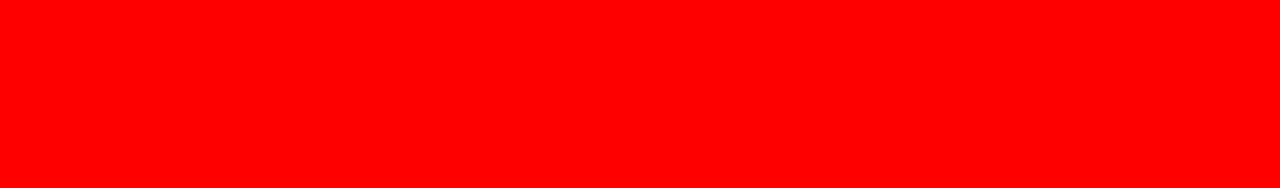
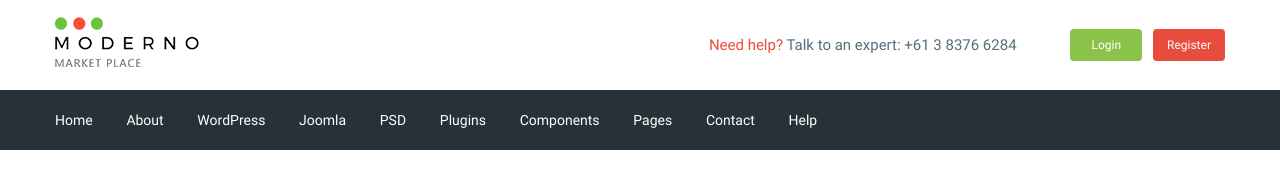
Before and after one commit to kazproger/moderno, a website: page app/index.html in a window 1280 px wide. Drawn offline with nearby package versions, Linux system fonts and the light colour scheme; files that its build step writes are made by us from their sources.

Commit message:
added header

```diff
--- a/app/index.html
+++ b/app/index.html
@@ -1,19 +1,86 @@
 <!DOCTYPE html>
 <html lang="en">
-<head>
-    <meta charset="UTF-8">
-    <meta name="viewport" content="width=device-width, initial-scale=1.0">
+  <head>
+    <meta charset="UTF-8" />
+    <meta name="viewport" content="width=device-width, initial-scale=1.0" />
     <title>Document</title>
-    <link rel="stylesheet" href="css/libs.min.css">
-    <link rel="stylesheet" href="css/style.min.css">
-</head>
-<body>
-
-
-
+    <link rel="preconnect" href="https://fonts.gstatic.com" />
+    <link
+      href="https://fonts.googleapis.com/css2?family=Roboto:wght@500;700&display=swap"
+      rel="stylesheet"
+    />
+    <link rel="stylesheet" href="css/libs.min.css" />
+    <link rel="stylesheet" href="css/style.min.css" />
+  </head>
+  <body>
+    <header class="header" header__btn-login>
+      <div class="header__top">
+        <div class="container">
+          <div class="header__top-inner">
+            <div class="header__logo">
+              <a href="#">
+                <img src="images/logo.png" alt="" />
+              </a>
+            </div>
+            <div class="header__text">
+              <a href="#">
+                <span>Need help?</span>
+              </a>
+              Talk to an expert:
+              <a class="header__phone" href="tel:+61383766284"
+                >+61 3 8376 6284</a
+              >
+            </div>
+            <div class="header__box">
+              <a class="basket" href="#"></a>
+              <a class="header__btn header__btn-login" href="#">Login</a>
+              <a class="header__btn header__btn-register" href="#">Register</a>
+            </div>
+          </div>
+        </div>
+      </div>
+      <div class="header__menu">
+        <div class="container">
+          <nav class="menu">
+            <ul class="menu__list">
+              <li>
+                <a href="#"> Home </a>
+              </li>
+              <li>
+                <a href="#"> About </a>
+              </li>
+              <li>
+                <a href="#"> WordPress </a>
+              </li>
+              <li>
+                <a href="#"> Joomla </a>
+              </li>
+              <li>
+                <a href="#"> PSD </a>
+              </li>
+              <li>
+                <a href="#"> Plugins </a>
+              </li>
+              <li>
+                <a href="#"> Components </a>
+              </li>
+              <li>
+                <a href="#"> Pages </a>
+              </li>
+              <li>
+                <a href="#"> Contact </a>
+              </li>
+              <li>
+                <a href="#"> Help </a>
+              </li>
+            </ul>
+          </nav>
+        </div>
+      </div>
+    </header>
 
     <script src="https://ajax.googleapis.com/ajax/libs/jquery/3.5.1/jquery.min.js"></script>
     <script src="js/libs.min.js"></script>
     <script src="js/main.min.js"></script>
-</body>
+  </body>
 </html>
--- /dev/null
+++ b/app/scss/_global.scss
@@ -0,0 +1,32 @@
+html{
+    box-sizing: border-box;
+}
+
+*,
+*::before,
+*::after{
+    box-sizing: inherit;
+}
+a{
+    display: inline-block;
+    text-decoration: none;
+    color: $color-text;
+}
+ul,li{
+    margin: 0;
+    padding: 0;
+    list-style:none;
+}
+body{
+    font-family: 'Roboto-Regular', sans-serif;
+    font-weight: 400;
+    font-size: 15px;
+    line-height: 24px;
+    color: $color-text;
+}
+
+.container{
+    max-width: 1200px;
+    margin: 0 auto;
+    padding: 0px 15px;
+}
--- /dev/null
+++ b/app/scss/_vars.scss
@@ -0,0 +1,4 @@
+$color-text: #546e7a;
+$red: #e74c3c;
+$green: #8bc34a;
+$bg: #263238;
--- /dev/null
+++ b/app/scss/fonts.scss
@@ -0,0 +1,7 @@
+@font-face {
+    font-family: 'Roboto-Regular';
+    src: url('../fonts/Roboto-Regular.woff2') format('woff2'),
+         url('../fonts/Roboto-Regular.woff') format('woff');
+         font-weight: 400;
+         font-display: swap;
+}
--- a/app/scss/style.scss
+++ b/app/scss/style.scss
@@ -1,6 +1,53 @@
-html{
-    box-sizing: border-box;
+@import 'vars';
+@import 'global';
+@import 'fonts';
+
+.header__top-inner{
+    display: flex;
+    justify-content: space-between;
+    height: 90px;
+    align-items: center;
 }
-body{
-    background-color: red;
+.header__text{
+    margin-left: auto;
+    margin-right: 50px;
+    span{
+        color: $red;
+    }
 }
+
+.header__btn{
+    padding: 4px;
+    width: 72px;
+    border-radius: 4px;
+    text-align: center;
+    color:#fff;
+    font-size: 12px;
+}
+.header__btn-login{
+    background-color: $green;
+}
+.header__btn-register{
+    background-color: $red;
+    margin-left: 7px;
+}
+.header__menu{
+    background-color: $bg;
+}
+.menu{
+    display: flex;
+    align-items: center;
+    height: 60px;
+}
+.menu__list{
+    li{
+        display: inline-block;
+        & + li{
+            margin-left: 30px;
+        }
+    }
+    a{
+        color: #fff;
+        font-size: 14px;
+    }
+}
--- a/gulpfile.js
+++ b/gulpfile.js
@@ -9,8 +9,8 @@ let gulp = require('gulp'),
     cssmin = require('gulp-cssmin');
 
 gulp.task('sass', function(){
-    return gulp.src('app/scss/style.scss')
-          .pipe(sass({outputStyle: 'expanded'}))
+    return gulp.src('app/scss/**/*.scss')
+          .pipe(sass({outputStyle: 'compressed'}))
           .pipe(rename({suffix : '.min'}))
           .pipe(autoprefixer({
             overrideBrowserslist: ['last 8 versions']
@@ -59,7 +59,7 @@ gulp.task('browser-sync', function() {
 });
 
 gulp.task('watch', function(){
-    gulp.watch('app/scss/style.scss', gulp.parallel('sass'))
+    gulp.watch('app/scss/**/*.scss', gulp.parallel('sass'))
     gulp.watch('app/*.html', gulp.parallel('html'))
     gulp.watch('app/js/*.js', gulp.parallel('js'))
 });
```
Also changed, not shown: app/fonts/Roboto-Regular.woff (added), app/fonts/Roboto-Regular.woff2 (added), app/images/logo.png (added).
